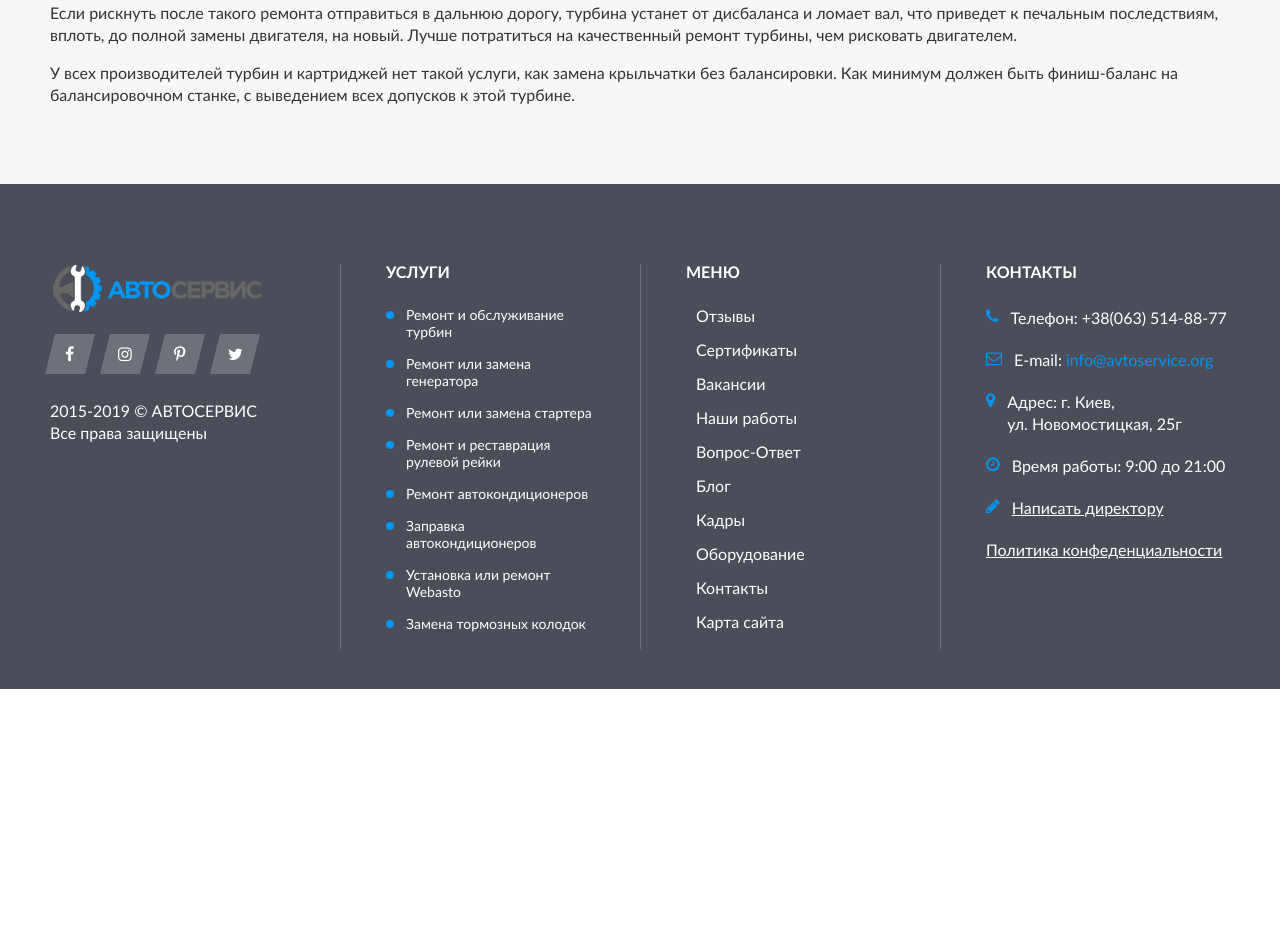
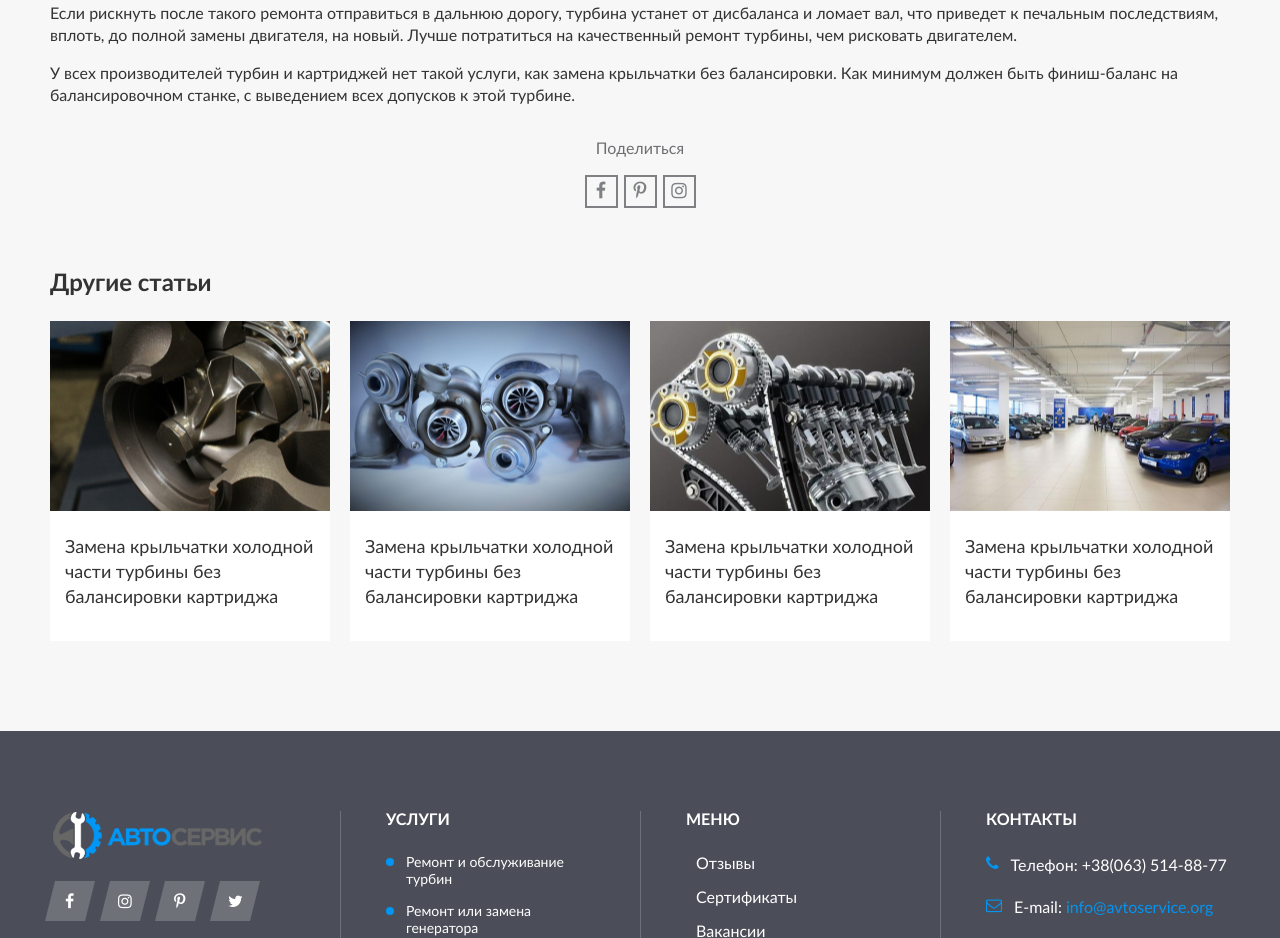
Before and after one commit to AlexKobiliansky/autoservice, a website: page app/page.html in a window 1280 px wide. Shown: the part 847-1785 px from the top of the page. Before the commit the page ends 1536 px from the top, so only its background shows below. Drawn offline with Linux system fonts and the light colour scheme; some packages are replaced by stand-ins of ours.

Commit message:
page.html complete

```diff
--- a/app/js/common.js
+++ b/app/js/common.js
@@ -219,6 +219,7 @@ $(document).ready(function(){
             $('.review-slide-desc').height('auto').equalHeights();
             $('.article-item-desc').height('auto').equalHeights();
             $('.service-slide-title').height('auto').equalHeights();
+            $('.other-item-desc').height('auto').equalHeights();
         }
 
         $('.serv-mnu>ul>li>a').height('auto').equalHeights();
--- a/app/page.html
+++ b/app/page.html
@@ -185,9 +185,73 @@
             <p>Если рискнуть после такого ремонта отправиться в дальнюю дорогу, турбина устанет от дисбаланса и ломает вал, что приведет к печальным последствиям, вплоть, до полной замены двигателя, на новый. Лучше потратиться на качественный ремонт турбины, чем рисковать двигателем.</p>
             <p>У всех производителей турбин и картриджей нет такой услуги, как замена крыльчатки без балансировки. Как минимум должен быть финиш-баланс на балансировочном станке, с выведением всех допусков к этой турбине.</p>
         </div>
+        <div class="shares">
+            <span>Поделиться</span>
+            <div class="shares-wrap">
+                <a href="#0" class="share-item"><i class="fa fa-facebook" aria-hidden="true"></i></a>
+                <a href="#0" class="share-item"><i class="fa fa-pinterest-p" aria-hidden="true"></i></a>
+                <a href="#0" class="share-item"><i class="fa fa-instagram" aria-hidden="true"></i></a>
+            </div>
+
+        </div>
     </div>
 </section>
 <!-- ======= SECTION TEXT END ======= -->
+
+<!-- ======= SECTION OTHERS START ======= -->
+<section class="s-others">
+    <div class="container">
+        <h3>Другие статьи</h3>
+        <div class="others-wrap">
+            <div class="row">
+                <!-- other-item -->
+                <div class="col-lg-3 col-md-6">
+                    <div class="other-item">
+                        <div class="other-item-img" style="background-image: url('img/other-img-1.jpg');">
+                            <a href="#0" class="btn btn-white btn-skew"><span>Подробнее</span></a>
+                        </div>
+                        <div class="other-item-desc">Замена крыльчатки холодной части турбины без балансировки картриджа</div>
+                    </div>
+                </div>
+                <!-- /other-item -->
+
+                <!-- other-item -->
+                <div class="col-lg-3 col-md-6">
+                    <div class="other-item">
+                        <div class="other-item-img" style="background-image: url('img/other-img-2.jpg');">
+                            <a href="#0" class="btn btn-white btn-skew"><span>Подробнее</span></a>
+                        </div>
+                        <div class="other-item-desc">Замена крыльчатки холодной части турбины без балансировки картриджа</div>
+                    </div>
+                </div>
+                <!-- /other-item -->
+
+                <!-- other-item -->
+                <div class="col-lg-3 col-md-6">
+                    <div class="other-item">
+                        <div class="other-item-img" style="background-image: url('img/other-img-3.jpg');">
+                            <a href="#0" class="btn btn-white btn-skew"><span>Подробнее</span></a>
+                        </div>
+                        <div class="other-item-desc">Замена крыльчатки холодной части турбины без балансировки картриджа</div>
+                    </div>
+                </div>
+                <!-- /other-item -->
+
+                <!-- other-item -->
+                <div class="col-lg-3 col-md-6">
+                    <div class="other-item">
+                        <div class="other-item-img" style="background-image: url('img/other-img-4.jpg');">
+                            <a href="#0" class="btn btn-white btn-skew"><span>Подробнее</span></a>
+                        </div>
+                        <div class="other-item-desc">Замена крыльчатки холодной части турбины без балансировки картриджа</div>
+                    </div>
+                </div>
+                <!-- /other-item -->
+            </div>
+        </div>
+    </div>
+</section>
+<!-- ======= SECTION OTHERS END ======= -->
 
 
 
--- a/app/sass/base/_media.sass
+++ b/app/sass/base/_media.sass
@@ -259,6 +259,9 @@
 // ≥768px
 +media-breakpoint-down(sm)
 
+  .s-others
+    padding-bottom: 30px
+
   .s-other-services
     padding-top: 0
 
--- /dev/null
+++ b/app/sass/layout/_s-others.sass
@@ -0,0 +1,38 @@
+.s-others
+  padding: 0 0 70px
+  background-color: #f7f7f7
+
+.other-item
+  margin-bottom: 20px
+  &-img
+    height: 190px
+    +bg-cover
+    display: flex
+    justify-content: center
+    align-items: center
+    position: relative
+    &:after
+      content: ''
+      position: absolute
+      left: 0
+      top: 0
+      right: 0
+      bottom: 0
+      background-color: rgba(0,0,0,.5)
+      transition: all .3s ease
+      opacity: 0
+    .btn
+      position: relative
+      z-index: 2
+      opacity: 0
+  &:hover
+    .other-item-img
+      &:after
+        opacity: 1
+      .btn
+        opacity: 1
+  &-desc
+    background-color: #fff
+    font-size: 18px
+    line-height: 25px
+    padding: 25px 15px 30px
--- a/app/sass/layout/_s-text.sass
+++ b/app/sass/layout/_s-text.sass
@@ -1,3 +1,31 @@
 .s-text
   background-color: #f7f7f7
   padding-bottom: 60px
+
+.shares
+  text-align: center
+  margin-top: 30px
+  color: #6D6E71
+  &-wrap
+    margin-top: 15px
+    display: flex
+    justify-content: center
+
+.share-item
+  font-size: 18px
+  +mt(.3s)
+  background-color: transparent
+  border: 2px solid #7E8083
+  width: 33px
+  height: 33px
+  display: flex
+  justify-content: center
+  align-items: center
+  margin: 0 3px
+  i
+    +mt(.3s)
+    color: #7E8083
+  &:hover
+    background-color: #7E8083
+    i
+      color: #fff
--- a/app/sass/main.sass
+++ b/app/sass/main.sass
@@ -28,6 +28,7 @@
 @import layout/s-intro-service
 @import layout/s-services
 @import layout/s-other-services
+@import layout/s-others
 @import layout/footer
 
 
```
Also changed, not shown: app/css/main.min.css, app/img/other-img-1.jpg (added), app/img/other-img-2.jpg (added), app/img/other-img-3.jpg (added), app/img/other-img-4.jpg (added), app/js/scripts.min.js.
